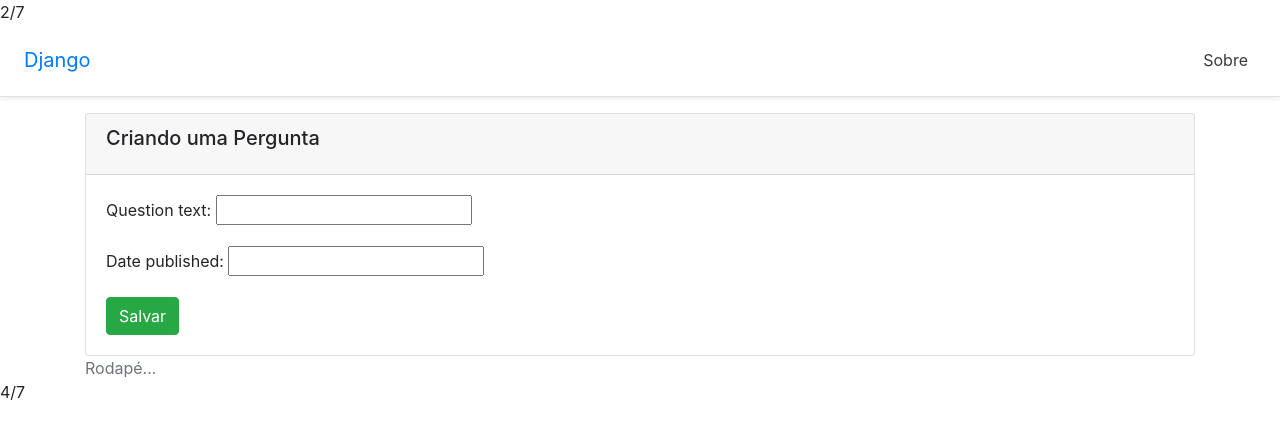
After one commit to Thianrry/django-polls, a Django app: page /polls/pergunta/add in a window 1280 px wide. The commit adds this page. Shown: the top 439 px of the page. Run offline with Django 4.2, Linux system fonts and the light colour scheme; some libraries are stand-ins or nearby versions.

Commit message:
CREATE - CRUD Básico.

```diff
--- a/polls/urls.py
+++ b/polls/urls.py
@@ -2,10 +2,13 @@ from django.urls import path
 
 #importar da pasta atual o arquivo views.py
 from polls import views
+from . import views
 
 urlpatterns = [
-    path('', views.index, name="index"),
-    path('sobre/', views.sobre, name='sobre'),
-    path('pergunta/<int:question_id>', views.exibe_questao, name='exibe_questao'),
-    path('perguntas', views.ultimas_perguntas, name='ultimas_perguntas')
+path('', views.index, name='index'),
+path('sobre/', views.sobre, name='sobre'),
+path('pergunta/<int:question_id>', views.exibe_questao, name='exibe_questao'),
+path('perguntas', views.ultimas_perguntas, name='ultimas_perguntas'),
+path('perguntas/list', views.ultimas_perguntas, name='polls_list'),
+path('pergunta/add', views.QuestionCreateView.as_view(), name="poll_add"),
 ]
--- a/polls/views.py
+++ b/polls/views.py
@@ -1,6 +1,9 @@
 from django.shortcuts import render
 from django.http import HttpResponse
 from polls.models import Question, Choice
+from django.views.generic.edit import CreateView
+from django.urls import reverse_lazy
+from polls.models import Question
 
 #view index
 def index(request):
@@ -18,3 +21,9 @@ def ultimas_perguntas(request):
     latest_question_list = Question.objects.order_by('-pub_date')[:5]
     context = {'latest_question_list': latest_question_list}
     return render(request, 'polls/perguntas.html', context)
+
+class QuestionCreateView(CreateView):
+    model = Question
+    template_name = 'polls/question_form.html'
+    fields = ('question_text', 'pub_date', )
+    success_url = reverse_lazy('polls_list')
--- a/templates/perguntas_recentes.html
+++ b/templates/perguntas_recentes.html
@@ -14,3 +14,7 @@ Mega Enquetes
 {% endfor %}
 {% endblock %}
 <!-- fecha o bloco content -->
+
+<a href="{% url 'poll_add' %}" class="btn btn-lg btn-primary font-weight-bold">
+    + Pergunta
+    </a>
--- /dev/null
+++ b/templates/polls/question_form.html
@@ -0,0 +1,15 @@
+{% extends '_layout1.html' %} <!-- herda tudo que já tem em _layout1.html -->
+{% block content %} <!-- substitui o bloco content em _layout1.html -->
+<div class="card">
+<div class="card-header">
+<h5 class="card-title">Criando uma Pergunta</h5>
+</div>
+<div class="card-body">
+<form method="post">
+{% csrf_token %}
+{{ form.as_p }}
+<button type="submit" class="btn btn-success">Salvar</button>
+</form>
+</div>
+</div>
+{% endblock %} <!-- fecha o bloco content -->
```
